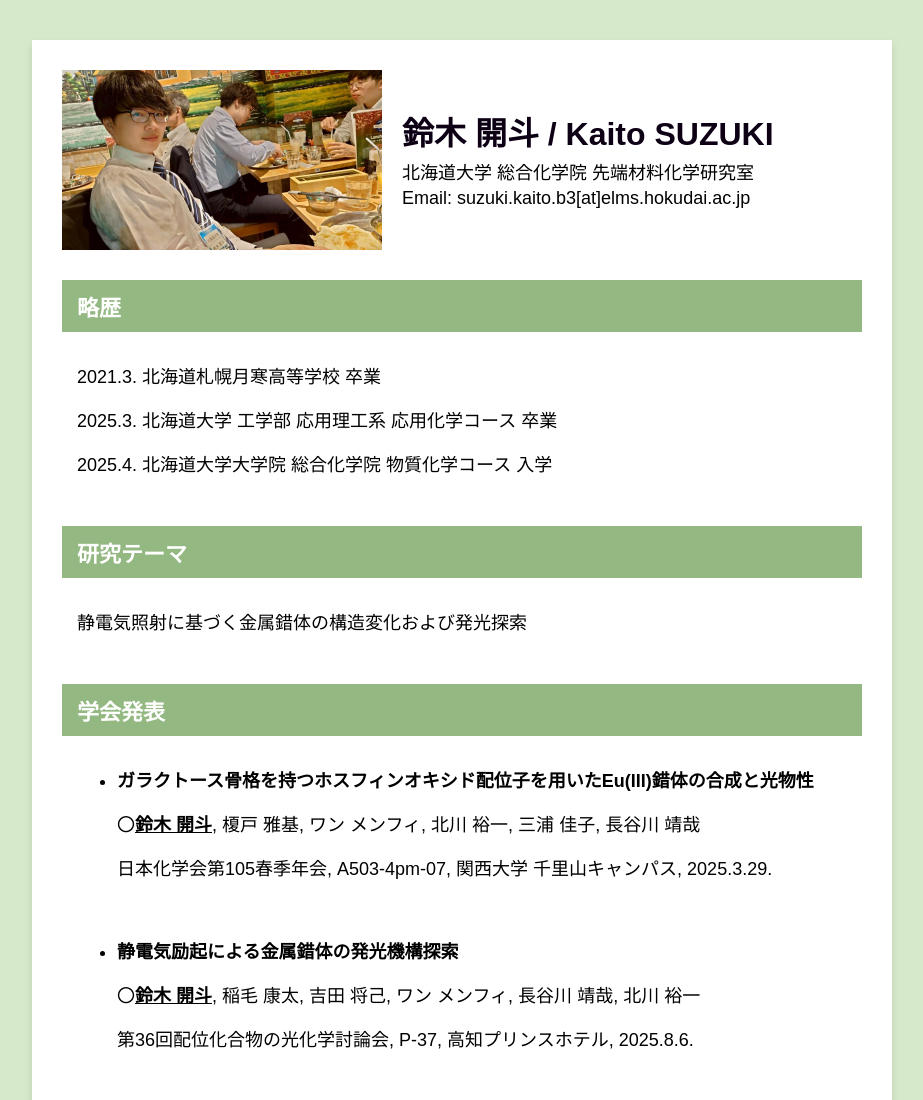
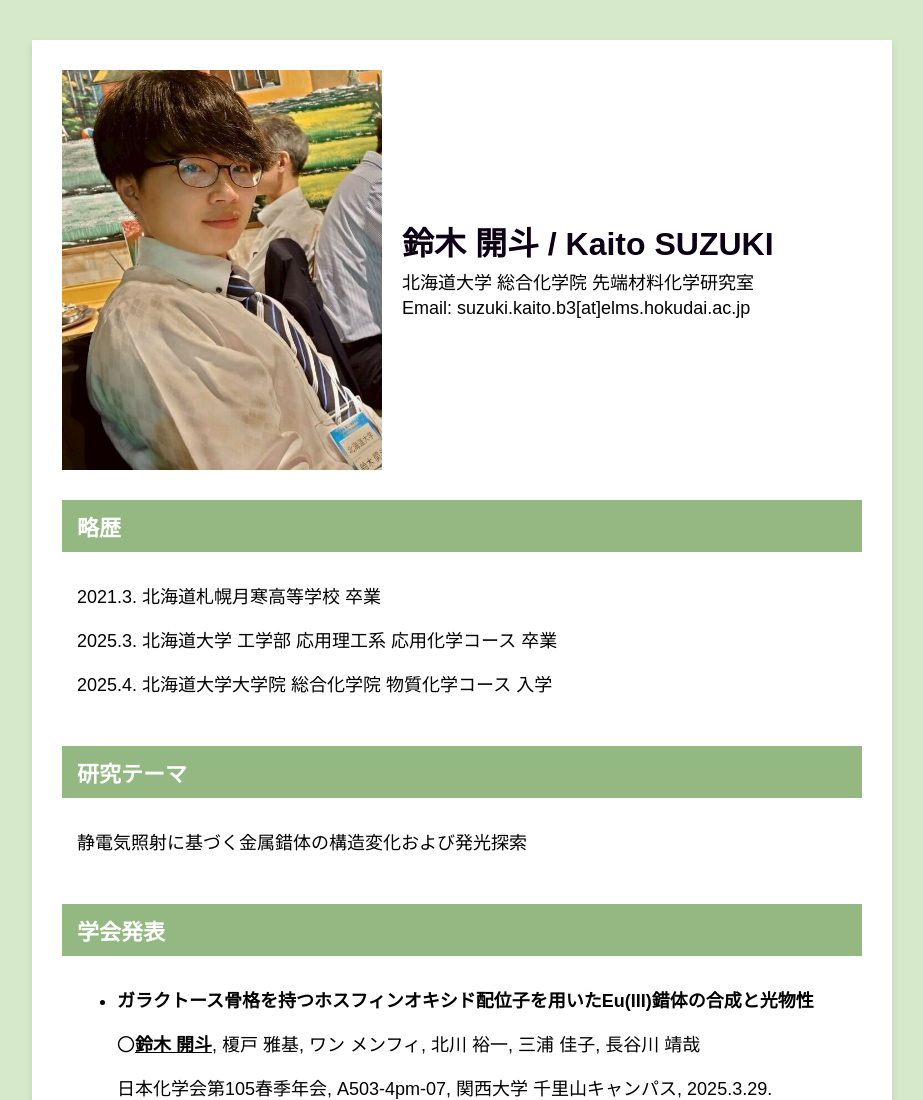
Before and after one commit to suzuki0346/suzuki0346.github.io, a plain HTML site: page index.html in a window 1280 px wide. Shown: the top 1100 px of the page, without its empty margins (178-1101 px from the left). Drawn offline with Linux system fonts and the light colour scheme.

Commit message:
Update index.html

```diff
--- a/index.html
+++ b/index.html
@@ -26,7 +26,7 @@
     }
 .header img {
   width: 320px;   /* 横幅（調整可） */
-  aspect-ratio: 16 / 9;  /* 16:9 比率を強制 */
+  aspect-ratio: 4 / 5;  /* 16:9 比率を強制 */
   height: auto;   /* 高さは自動 */
   border-radius: 0;  /* 四角のまま */
   object-fit: cover; /* 写真をはみ出さずにトリミング */
@@ -66,7 +66,7 @@
   <div class="container">
     <!-- 写真と名前 -->
     <div class="header">
-      <img src="IMG_3576.jpg" alt="プロフィール写真">
+      <img src="IMG_3577.jpg" alt="プロフィール写真">
       <div class="header-info">
         <h1>鈴木 開斗 / Kaito SUZUKI</h1>
         <p>北海道大学 総合化学院 先端材料化学研究室</p>
```
